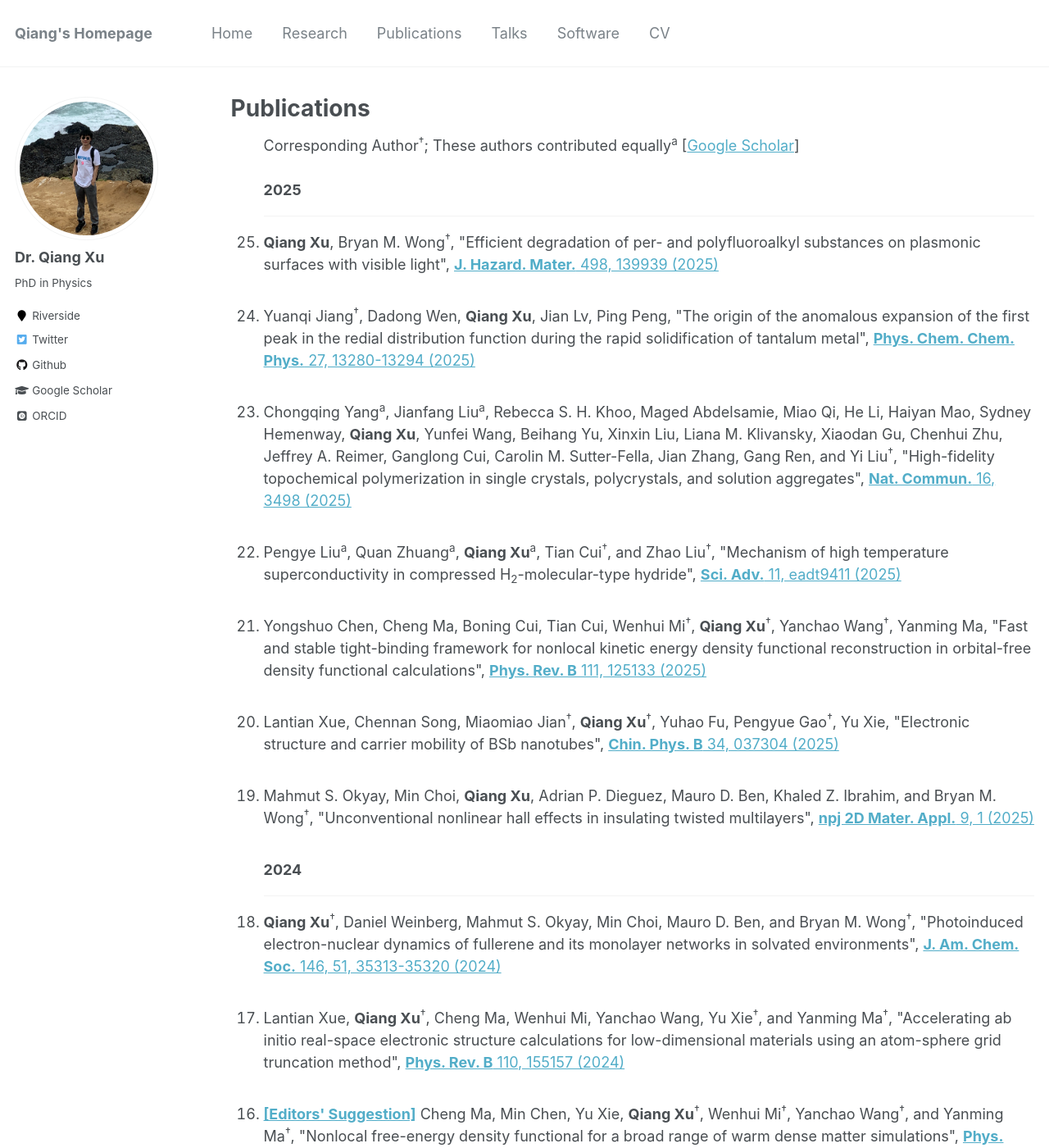
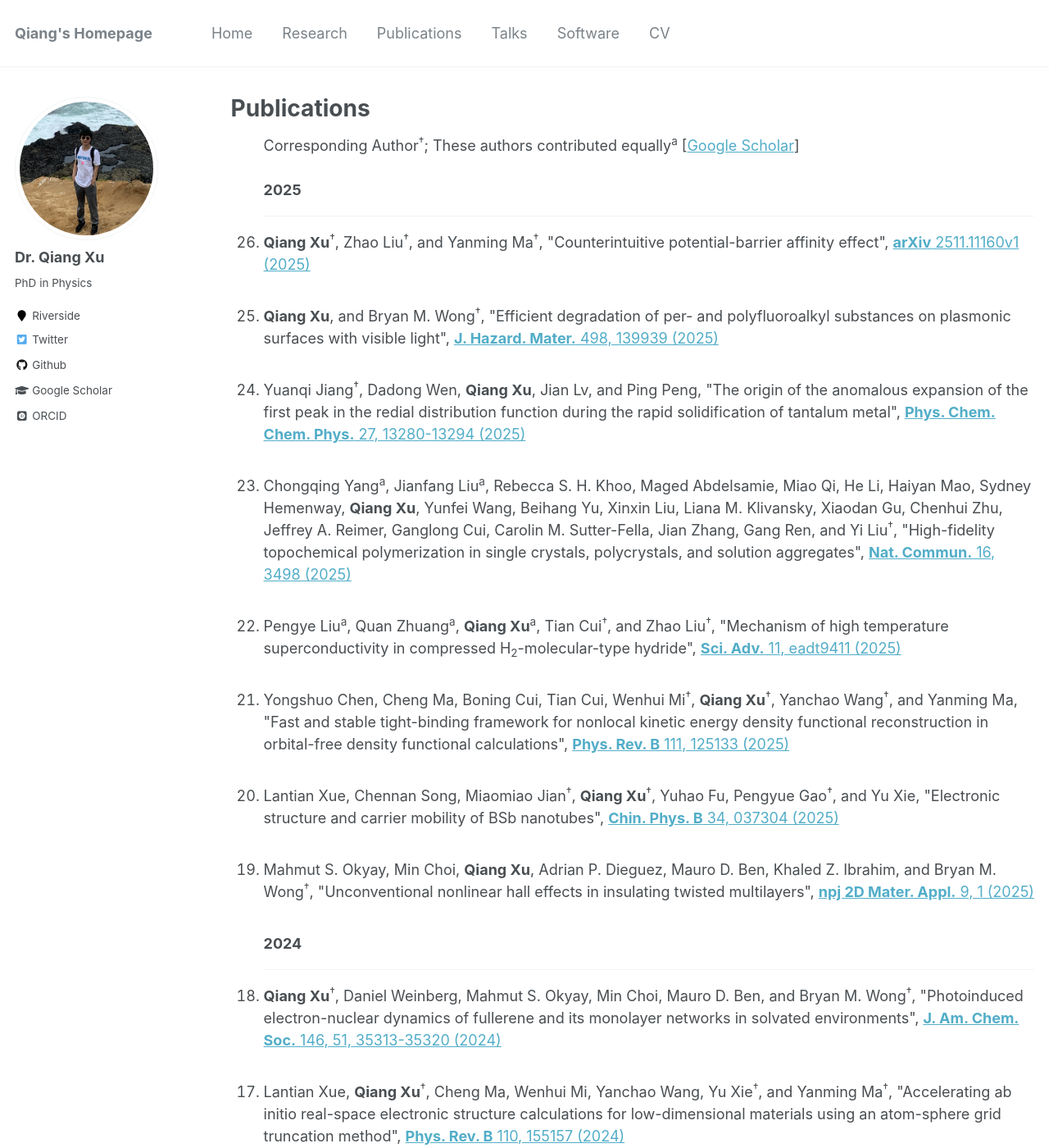
Before and after one commit to xqjlu/xqjlu.github.io, a Jekyll site: the page built from _pages/publications.md, in a window 1280 px wide and 1400 px high. Shown: the whole window at 82% size. Built offline with Jekyll 4.4.1, drawn with Linux system fonts in a browser that asks for light colours; some web fonts are replaced.

Commit message:
PBA effect 2025

```diff
--- a/_pages/publications.md
+++ b/_pages/publications.md
@@ -26,7 +26,7 @@ redirect_from:
 <div id="publists" class="en_pub">
 
 
-<ol style="padding-left: 40px;" reversed="" start="25">
+<ol style="padding-left: 40px;" reversed="" start="26">
 
 Corresponding Author<sup>†</sup>; These authors contributed equally<sup>a</sup>
 [<a href="https://scholar.google.com/citations?hl=en&user=ZiwzYQsAAAAJ&view_op=list_works&sortby=pubdate" target="_blank">Google Scholar</a>]
@@ -38,12 +38,18 @@ Corresponding Author<sup>†</sup>; These authors contributed equally<sup>a</sup
 <b>2025</b>
 <hr align="left" color="#000000">
 
-<li><b>Qiang Xu</b>, Bryan M. Wong<sup>†</sup>,
+<li><b>Qiang Xu</b><sup>†</sup>, Zhao Liu<sup>†</sup>, and Yanming Ma<sup>†</sup>,
+"Counterintuitive potential-barrier affinity effect",
+<a href="https://arxiv.org/pdf/2511.11160" target="_blank"><b>arXiv</b> 2511.11160v1 (2025)</a>
+</li><br>
+
+
+<li><b>Qiang Xu</b>, and Bryan M. Wong<sup>†</sup>,
 "Efficient degradation of per- and polyfluoroalkyl substances on plasmonic surfaces with visible light",
 <a href="https://doi.org/10.1016/j.jhazmat.2025.139939" target="_blank"><b>J. Hazard. Mater.</b> 498, 139939 (2025)</a>
 </li><br>
 
-<li>Yuanqi Jiang<sup>†</sup>, Dadong Wen, <b>Qiang Xu</b>, Jian Lv, Ping Peng,
+<li>Yuanqi Jiang<sup>†</sup>, Dadong Wen, <b>Qiang Xu</b>, Jian Lv, and Ping Peng,
 "The origin of the anomalous expansion of the first peak in the redial distribution function during the rapid solidification of tantalum metal",
 <a href="https://doi.org/10.1039/D5CP00247H" target="_blank"><b>Phys. Chem. Chem. Phys.</b> 27, 13280-13294 (2025)</a>
 </li><br>
@@ -62,12 +68,12 @@ Jian Zhang, Gang Ren, and Yi Liu<sup>†</sup>,
 <a href="https://doi.org/10.1126/sciadv.adt9411" target="_blank"><b>Sci. Adv.</b> 11, eadt9411 (2025)</a>
 </li><br>
 
-<li>Yongshuo Chen, Cheng Ma, Boning Cui, Tian Cui, Wenhui Mi<sup>†</sup>, <b>Qiang Xu</b><sup>†</sup>, Yanchao Wang<sup>†</sup>, Yanming Ma,
+<li>Yongshuo Chen, Cheng Ma, Boning Cui, Tian Cui, Wenhui Mi<sup>†</sup>, <b>Qiang Xu</b><sup>†</sup>, Yanchao Wang<sup>†</sup>, and Yanming Ma,
 "Fast and stable tight-binding framework for nonlocal kinetic energy density functional reconstruction in orbital-free density functional calculations",
 <a href="https://doi.org/10.1103/PhysRevB.111.125133" target="_blank"><b>Phys. Rev. B</b> 111, 125133 (2025)</a>
 </li><br>
 
-<li>Lantian Xue, Chennan Song, Miaomiao Jian<sup>†</sup>, <b>Qiang Xu</b><sup>†</sup>, Yuhao Fu, Pengyue Gao<sup>†</sup>, Yu Xie,
+<li>Lantian Xue, Chennan Song, Miaomiao Jian<sup>†</sup>, <b>Qiang Xu</b><sup>†</sup>, Yuhao Fu, Pengyue Gao<sup>†</sup>, and Yu Xie,
 "Electronic structure and carrier mobility of BSb nanotubes",
 <a href="https://doi.org/10.1088/1674-1056/adacd3" target="_blank"><b>Chin. Phys. B</b> 34, 037304 (2025)</a>
 </li><br>
```
